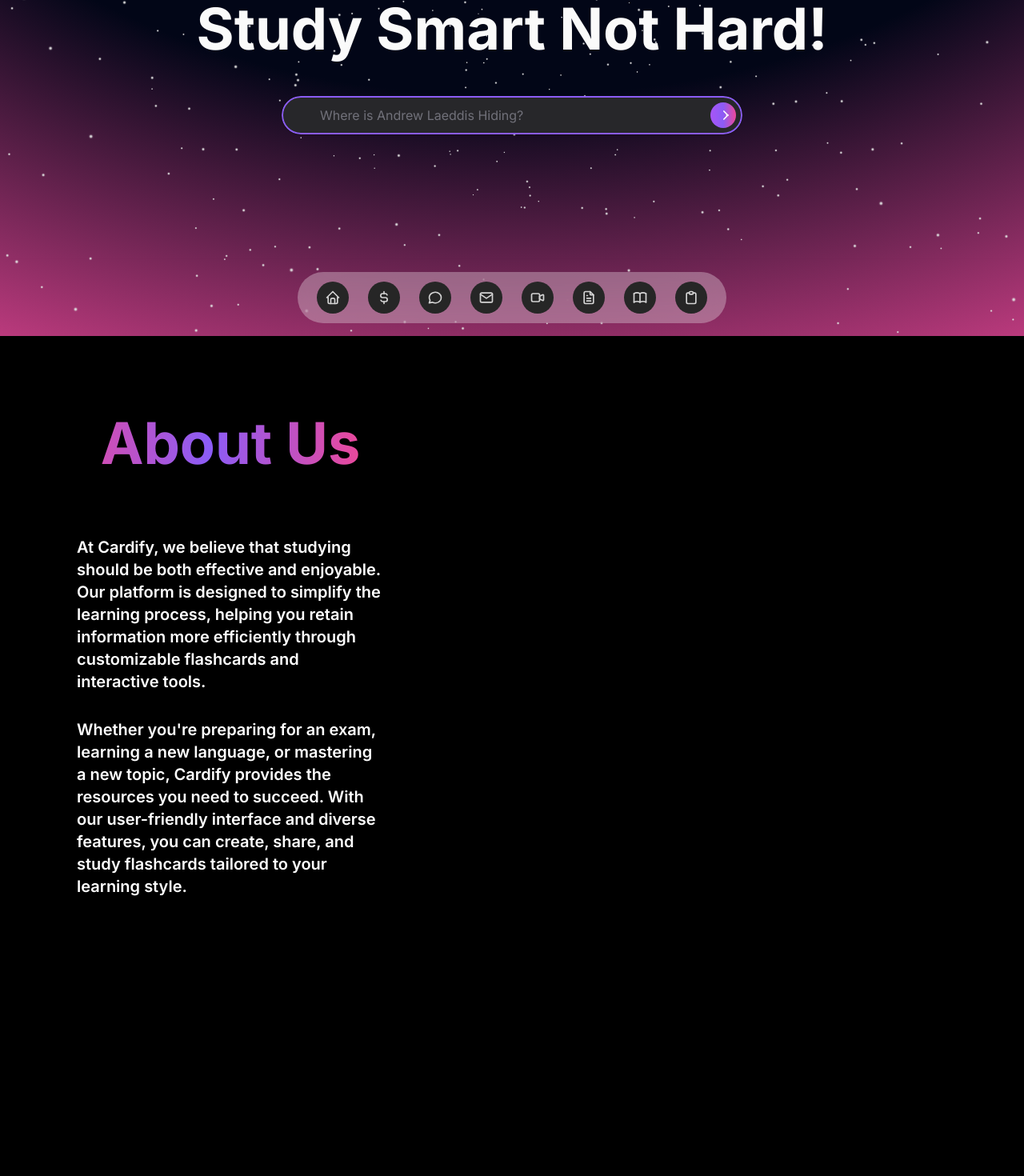
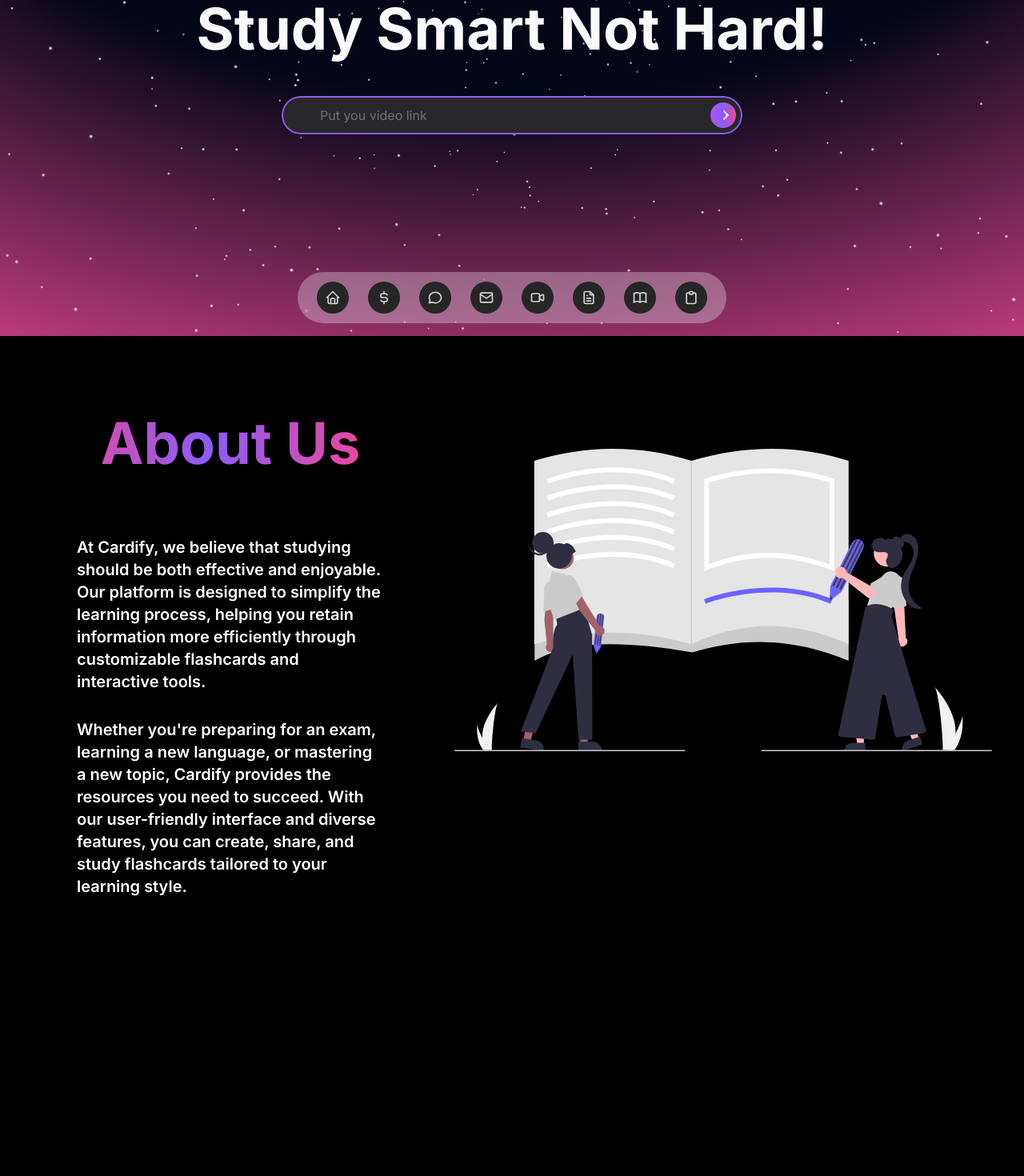
Before and after one commit to Aryan-Bhargav8/Cardify, a Next.js app: page / in a window 1280 px wide. Shown: the part 380-1850 px from the top of the page at 80% size. Built offline with nearby package versions, Linux system fonts and the light colour scheme.

Commit message:
image_fix

```diff
--- a/components/AuroraHero.tsx
+++ b/components/AuroraHero.tsx
@@ -18,11 +18,9 @@
 export const AuroraHero = () => {
   const color = useMotionValue(COLORS_TOP[0]);
   const placeholders = [
-    "What's the first rule of Fight Club?",
-    "Who is Tyler Durden?",
-    "Where is Andrew Laeddis Hiding?",
-    "Write a Javascript method to reverse a string",
-    "How to assemble your own PC?",
+    "Put your PDF link",
+    "Put your document link",
+    "Put you video link",
   ];
   const handleChange = (e: React.ChangeEvent<HTMLInputElement>) => {
     console.log(e.target.value);
--- a/components/Image.jsx
+++ b/components/Image.jsx
@@ -2,7 +2,6 @@
 import { motion, useScroll, useTransform } from 'framer-motion';
 import React, { useRef } from 'react';
 import Image from 'next/image'; // Ensure you have this import
-import styles from '@/styles/styles.css';
 
 export default function ImageWithScrollEffect({ src, alt }) {
   const container = useRef(null);
@@ -14,9 +13,9 @@
   const opacity = useTransform(scrollYProgress, [0, 1], [0, 1]);
 
   return (
-    <div className="flex flex-col items-center" ref={container}>
+    <div ref={container} className="">
       <motion.div
-        className="relative w-full md:h-[30rem] h-[40rem]"
+        className="relative sm:m-6 lg:w-full h-[30rem]"
         style={{ opacity }}
       >
         <Image
```
